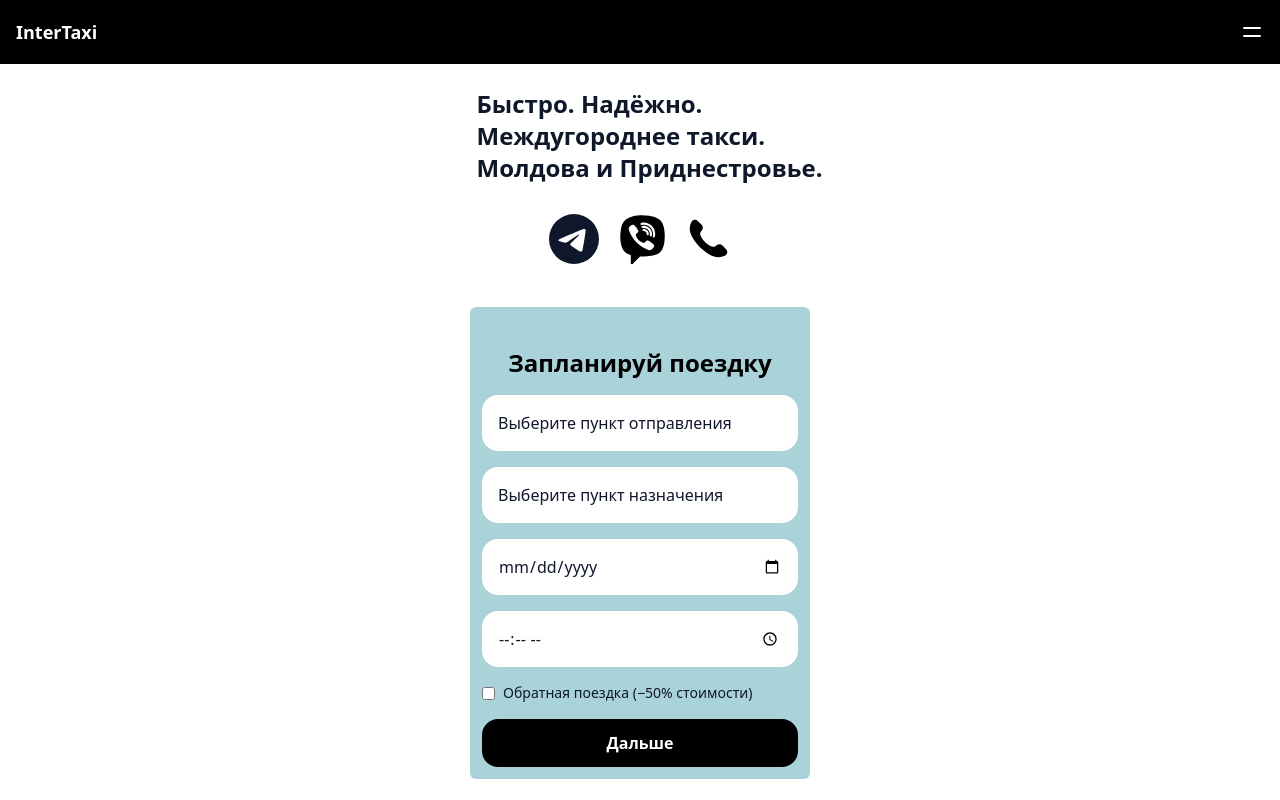
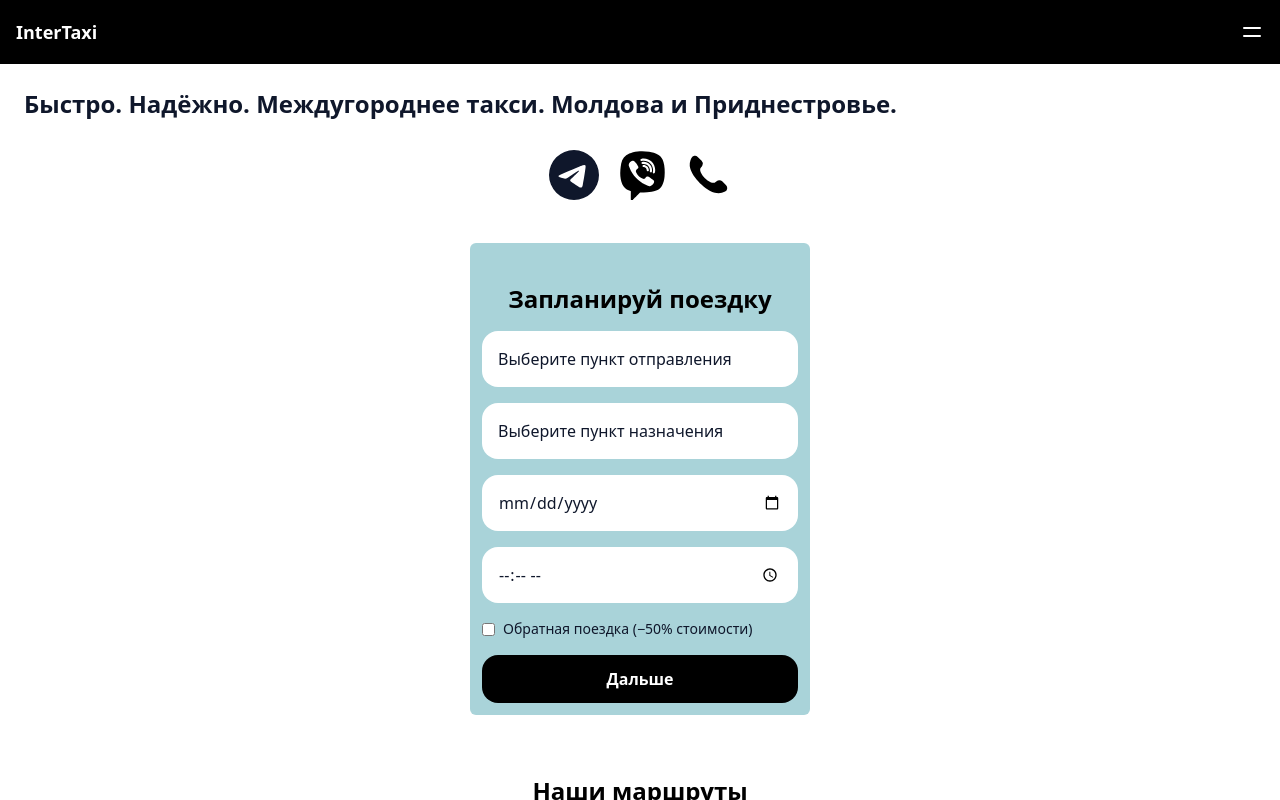
Before and after one commit to Andy33377/intertaxi-, a Next.js app: page / in a window 1280 px wide. Built offline with nearby package versions, Linux system fonts and the light colour scheme.

Commit message:
Fix header width - remove max-width constraint

```diff
--- a/src/styles/globals.css
+++ b/src/styles/globals.css
@@ -3,15 +3,14 @@
 html,
 body {
   height: 100%;
-  max-width: 375px; /* фиксируем ширину */
-  margin: 0 auto; /* по центру */
-  background: #fff; /* фон */
-  overflow-x: hidden; /* убираем горизонтальный скролл */
+  margin: 0;
+  background: #fff;
+  overflow-x: hidden;
 }
 
 html {
   scroll-behavior: smooth;
-  scroll-padding-top: 64px; /* высота шапки */
+  scroll-padding-top: 64px;
 }
 
 body {
@@ -32,12 +31,4 @@ video {
   outline-offset: 2px;
 }
 
-.header {
-  position: fixed;
-  top: 0;
-  left: 50%;
-  transform: translateX(-50%);
-  width: 375px;
-  z-index: 1000;
-  background-color: #fff;
-}
+/* Убираем старый CSS для шапки */
```
